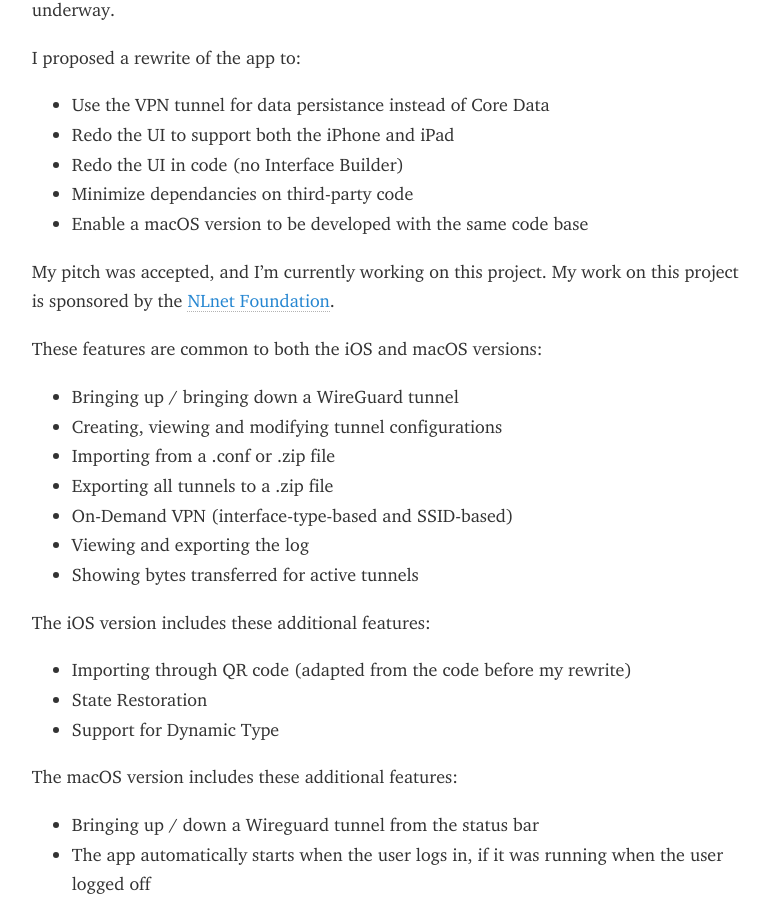
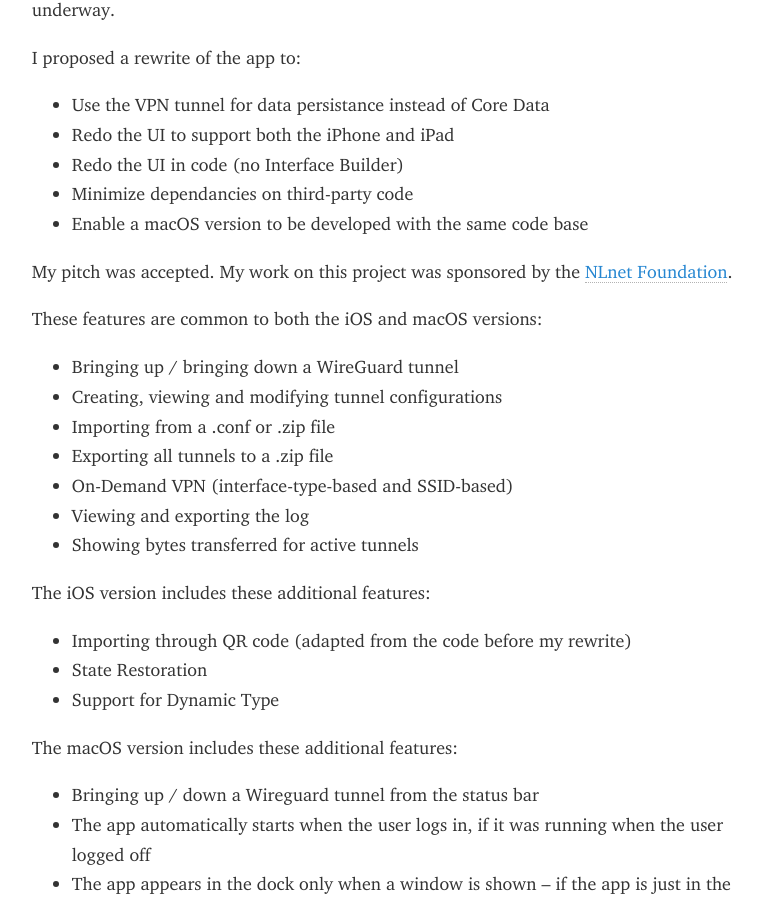
Before and after one commit to roop/roop.github.io, a Jekyll site: the page built from work/wireguard.md, in a window 1280 px wide and 900 px high, scrolled down 701 px. Shown: the whole window, without its empty margins (254-1024 px from the left). Built offline with Jekyll 4.4.1, drawn with Linux system fonts in a browser that asks for light colours; some web fonts are replaced.

Commit message:
I don't work on WireGuard nowadays

```diff
--- a/work/wireguard.md
+++ b/work/wireguard.md
@@ -44,8 +44,8 @@ I proposed a rewrite of the app to:
   - Minimize dependancies on third-party code
   - Enable a macOS version to be developed with the same code base
 
-My pitch was accepted, and I'm currently working on this project. My
-work on this project is sponsored by the [NLnet Foundation][nlnet].
+My pitch was accepted. My work on this project was sponsored by the
+[NLnet Foundation][nlnet].
 
 [nlnet]: http://nlnet.nl/
 
```
